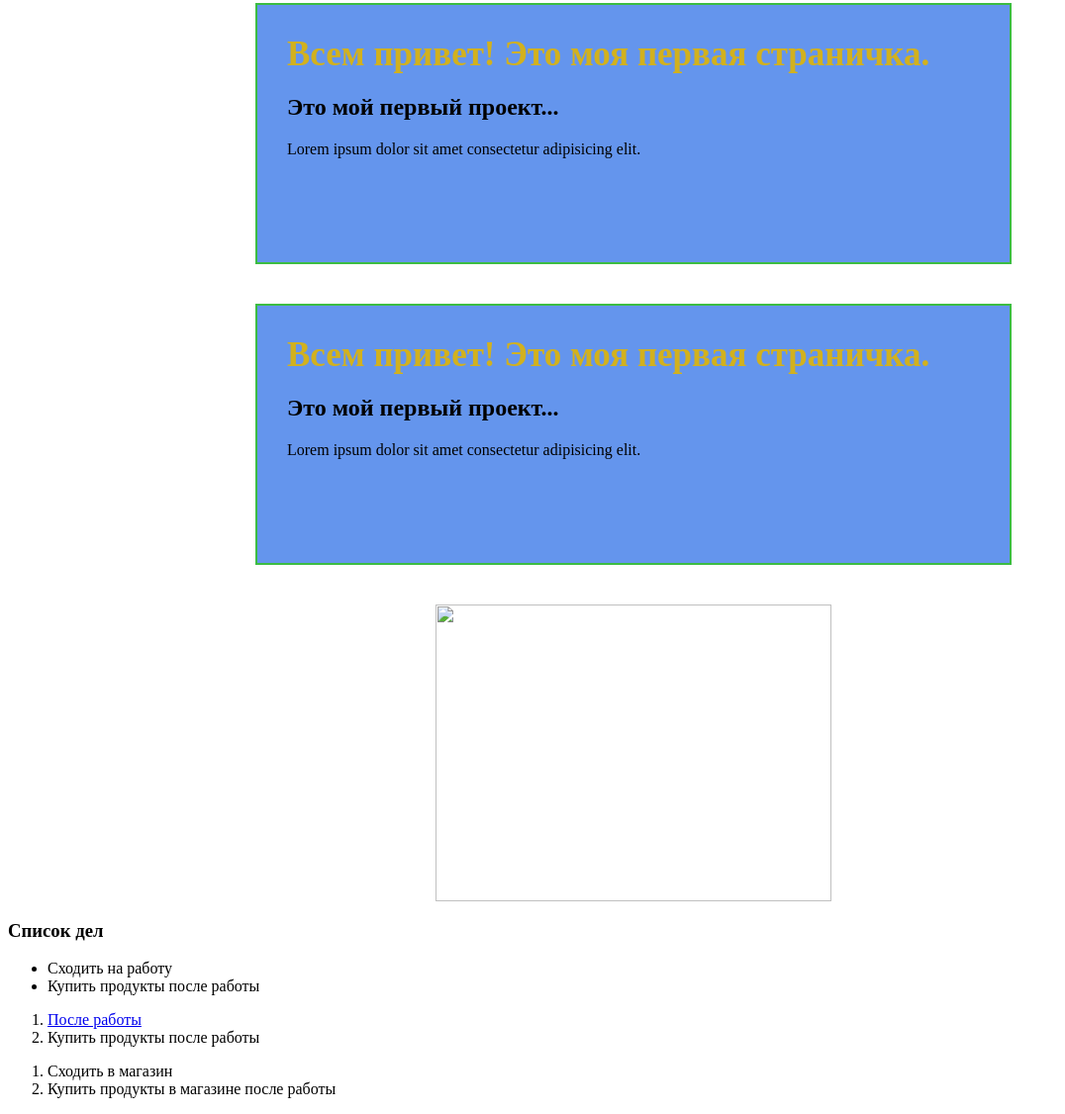
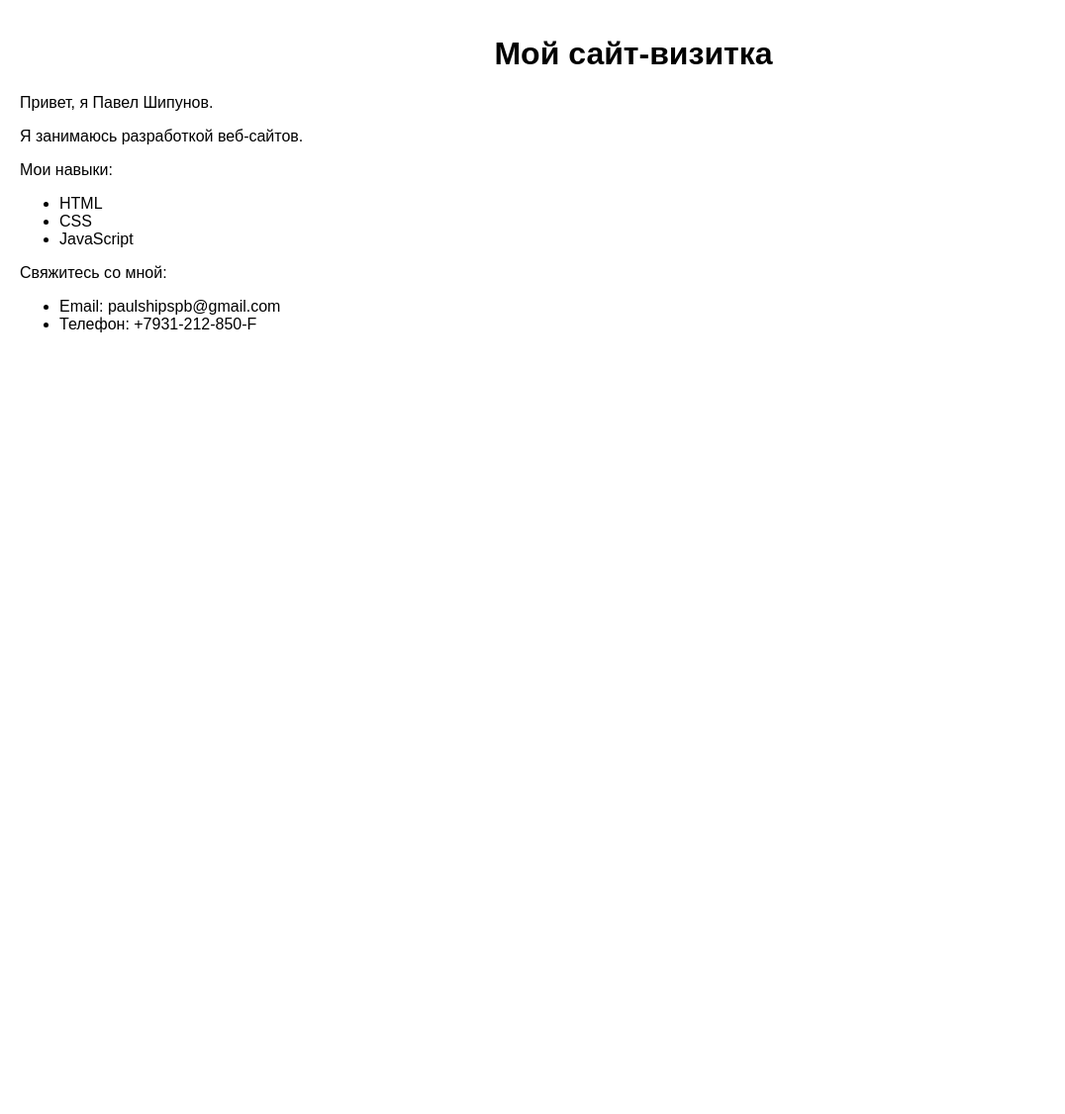
Before and after one commit to Pavel701/web, a plain HTML site: page index.html in a window 1280 px wide. Shown: the part 5-1131 px from the top of the page at 99% size, without its empty margins (0-1076 px from the left). After the commit the page ends 800 px from the top, so only its background shows below. Drawn offline with Linux system fonts and the light colour scheme.

Commit message:
Создаём вкзитку

```diff
--- a/index.html
+++ b/index.html
@@ -3,63 +3,35 @@
 <head>
     <meta charset="UTF-8">
     <meta name="viewport" content="width=device-width, initial-scale=1.0">
-    <title>Seminar_2</title>
-    <!-- <style>
+    <title>Мой сайт-визитка</title>
+    <style>
+        body {
+            font-family: Arial, sans-serif;
+            margin: 0;
+            padding: 20px;
+        }
         h1 {
-            color: blueviolet;
-
-           }
-    </style> -->
-    <link rel="stylesheet" href="./assets/style.css">
+            text-align: center;
+        }
+        p {
+            margin-bottom: 10px;
+        }
+    </style>
 </head>
 <body>
-    <header>
-
-    </header>
-
-     <section class="section">
-        <div class="card">
-       <h1 style="font-size: 35px;">Всем привет! Это моя первая страничка.</h1>
-       <h2 class="desc">Это мой первый проект...</h2>
-       <p>Lorem ipsum dolor sit amet consectetur adipisicing elit.</p>
-
-        </div>
-        <div class="card">
-            <h1 style="font-size: 35px;">Всем привет! Это моя первая страничка.</h1>
-            <h2 class="desc">Это мой первый проект...</h2>
-            <p>Lorem ipsum dolor sit amet consectetur adipisicing elit.</p>
-
-             </div>
-    </section>
-    <section class="section">
-        <img src="https://avatars.mds.yandex.net/i?id=2b38fead0b130407cf799cfb60e5d8ea65725b34-9181330-images-thumbs&n=13" width="400" height="300">
-
-    </section>
-    <section>
-    <h3>Список дел</h3>
-        <ul class="list">
-            <li>Сходить на работу</li>
-            <li>Купить продукты после работы</li>
-        </ul>
-        <ol class="list">
-            <li><a href="https://gb.ru/education">После работы</a></li>
-            <li>Купить продукты после работы</li>
-        </ol>
-        <ol class="list">
-            <li>Сходить в магазин</li>
-            <li>Купить продукты в магазине после работы</li>
-        </ol>
-    </section>
-
-    </section>
-
-
-    <footer>
-
-
-    </footer>
-
-
-
+    <h1>Мой сайт-визитка</h1>
+    <p>Привет, я Павел Шипунов.</p>
+    <p>Я занимаюсь разработкой веб-сайтов.</p>
+    <p>Мои навыки:</p>
+    <ul>
+        <li>HTML</li>
+        <li>CSS</li>
+        <li>JavaScript</li>
+    </ul>
+    <p>Свяжитесь со мной:</p>
+    <ul>
+        <li>Email: paulshipspb@gmail.com</li>
+        <li>Телефон: +7931-212-850-F</li>
+    </ul>
 </body>
 </html>
```
